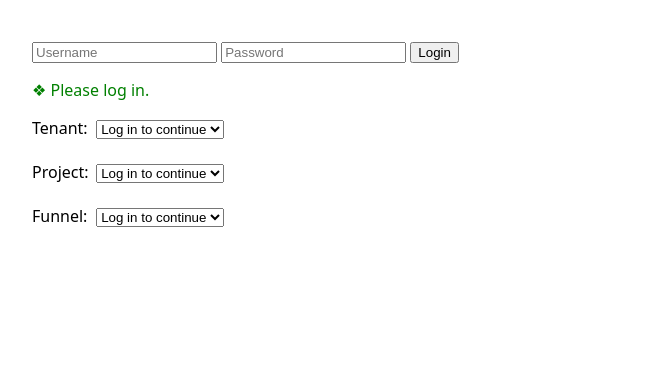
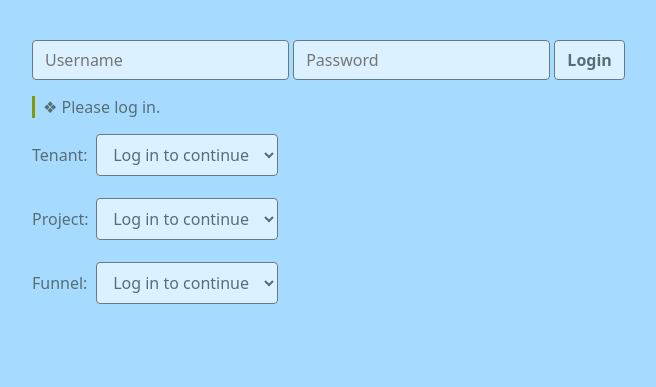
Before and after one commit to wieczorek1990/sledzik-django, a Django app: page / in a window 1280 px wide. Shown: the top 387 px of the page, without its empty margins (8-664 px from the left). Run offline with Django 5.2, Linux system fonts and the light colour scheme; the visitor is signed in with stand-in values (Sample User, id 1); some libraries are stand-ins or nearby versions.

Commit message:
Codex : style.

```diff
--- a/templates/index.html
+++ b/templates/index.html
@@ -2,12 +2,11 @@
 <html lang="en">
 <head>
     <meta charset="UTF-8">
+    <meta name="viewport" content="width=device-width, initial-scale=1">
     <title>Index</title>
+    {% include 'theme.html' %}
     <style>
-        body { font-family: system-ui, sans-serif; margin: 40px; }
         #chart { max-width: 900px; height: 500px; }
-        #auth-error { color: red; }
-        #auth-status { color: green; }
         label { display: inline-block; min-width: 60px; }
     </style>
 </head>
@@ -77,7 +76,7 @@
         <label for="chart-action">Action:</label>
         <select id="chart-action" aria-label="Chart action"></select>
     </span>
-    <p id="chart-error" style="color:red" hidden></p>
+    <p id="chart-error" hidden></p>
     <div id="chart"></div>
 </div><br/>
 
@@ -188,6 +187,16 @@ $(document).ready(function () {
 
     let currentStats = null;
     let statisticsRequest = 0;
+    const plotTheme = {
+        layout: {
+            paper_bgcolor: '#a6dbff',
+            plot_bgcolor: '#dbf1ff',
+            font: { color: '#586e75', family: 'system-ui, sans-serif' },
+            colorway: ['#657b83', '#859900', '#586e75', '#93a1a1'],
+            xaxis: { gridcolor: '#a6dbff', linecolor: '#93a1a1', zerolinecolor: '#93a1a1' },
+            yaxis: { gridcolor: '#a6dbff', linecolor: '#93a1a1', zerolinecolor: '#93a1a1' }
+        }
+    };
 
     function renderCurrentChart() {
         if (!currentStats) return;
@@ -221,6 +230,7 @@ $(document).ready(function () {
             x: entries.map(e => e.value),
             textinfo: 'value+percent initial'
         }], {
+            template: plotTheme,
             title: funnelName ? `❖ Actions Funnel (${funnelName})` : '❖ Actions Funnel',
             height: 500,                                  // more vertical room for stages
             margin: { l: 150, r: 50, t: 60, b: 40 },      // widen left margin for labels
@@ -243,13 +253,14 @@ $(document).ready(function () {
 
         if (!timeSeriesData || timeSeriesData.length === 0) {
             Plotly.newPlot(containerId, [], {
+                template: plotTheme,
                 title: funnelName ? `❖ ${title} (${funnelName})` : `❖ ${title}`,
                 annotations: [{
                     text: uniqueViewers ? '❖ No viewers recorded yet.' : '❖ No action counters recorded yet.',
                     xref: 'paper',
                     yref: 'paper',
                     showarrow: false,
-                    font: { size: 16, color: '#888' }
+                    font: { size: 16, color: '#586e75' }
                 }],
                 xaxis: { title: 'Created' },
                 yaxis: { title: yTitle, rangemode: 'tozero', dtick: 1 },
@@ -275,6 +286,7 @@ $(document).ready(function () {
             : undefined;
 
         Plotly.newPlot(containerId, traces, {
+            template: plotTheme,
             title: funnelName ? `❖ ${title} (${funnelName})` : `❖ ${title}`,
             dragmode: 'pan',
             xaxis: {
--- a/templates/sample.html
+++ b/templates/sample.html
@@ -2,7 +2,9 @@
 <html lang="en">
 <head>
     <meta charset="UTF-8">
+    <meta name="viewport" content="width=device-width, initial-scale=1">
     <title>Sample.</title>
+    {% include 'theme.html' %}
 </head>
 <body>
 Sample.
--- /dev/null
+++ b/templates/theme.html
@@ -0,0 +1,36 @@
+<style>
+    :root {
+        --background: #a6dbff;
+        --surface: #dbf1ff;
+        --text: #586e75;
+        --primary: #657b83;
+        --secondary: #93a1a1;
+        --accent: #859900;
+    }
+    body {
+        margin: 40px;
+        background: var(--background);
+        color: var(--text);
+        font-family: system-ui, sans-serif;
+    }
+    input, select, button {
+        box-sizing: border-box;
+        padding: 8px 12px;
+        border: 1px solid var(--primary);
+        border-radius: 4px;
+        background: var(--surface);
+        color: var(--text);
+        font: inherit;
+    }
+    button { cursor: pointer; font-weight: 600; }
+    button:hover:not(:disabled) { border-color: var(--accent); }
+    input:focus-visible, select:focus-visible, button:focus-visible {
+        outline: 2px solid var(--text);
+        outline-offset: 2px;
+    }
+    input[type="radio"] { accent-color: var(--accent); }
+    button:disabled, select:disabled { cursor: default; opacity: 0.65; }
+    #auth-error, #chart-error { color: var(--text); font-weight: bold; }
+    #auth-status { color: var(--text); border-left: 3px solid var(--accent); padding-left: 8px; }
+    a { color: var(--text); }
+</style>
```
